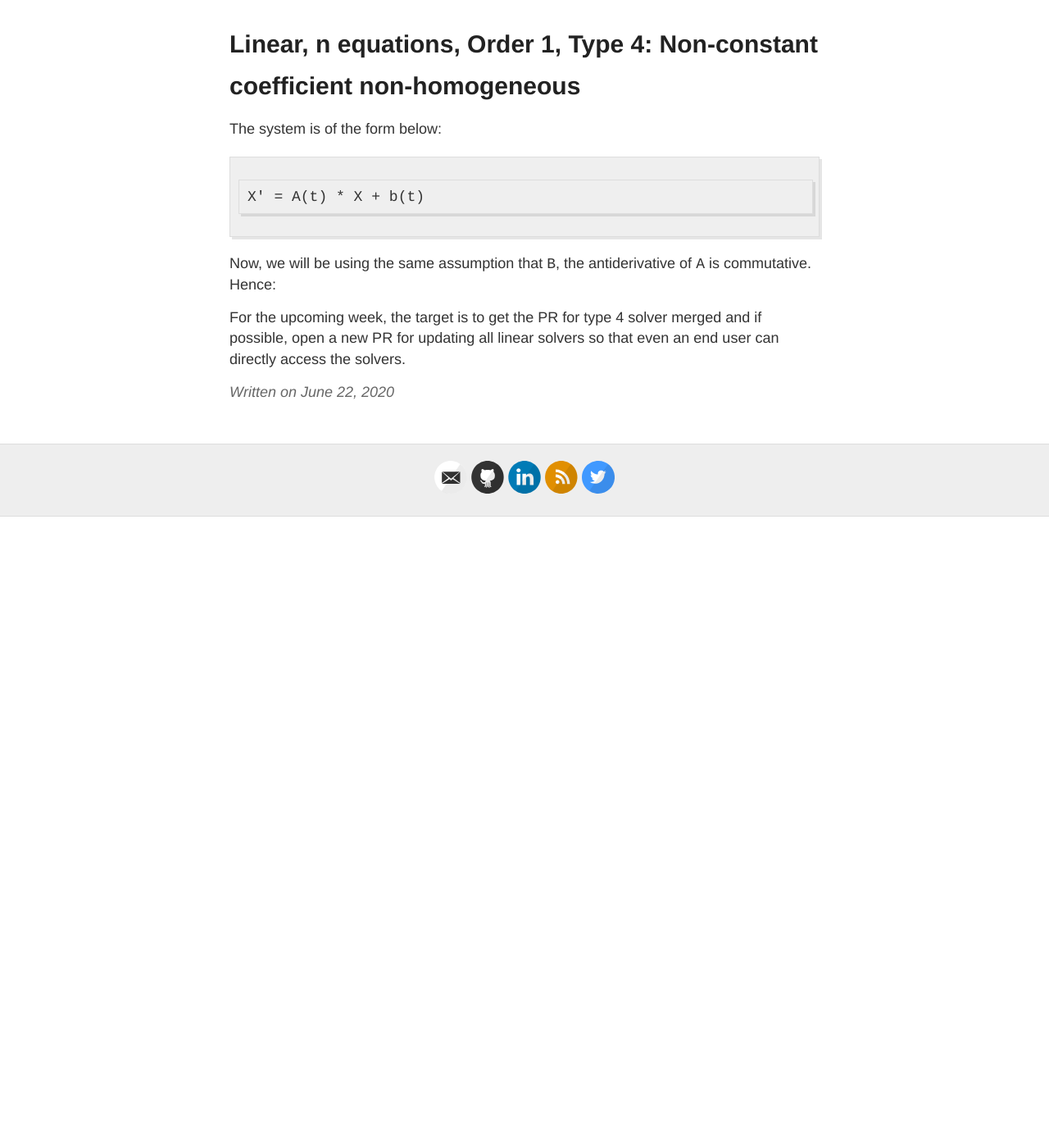
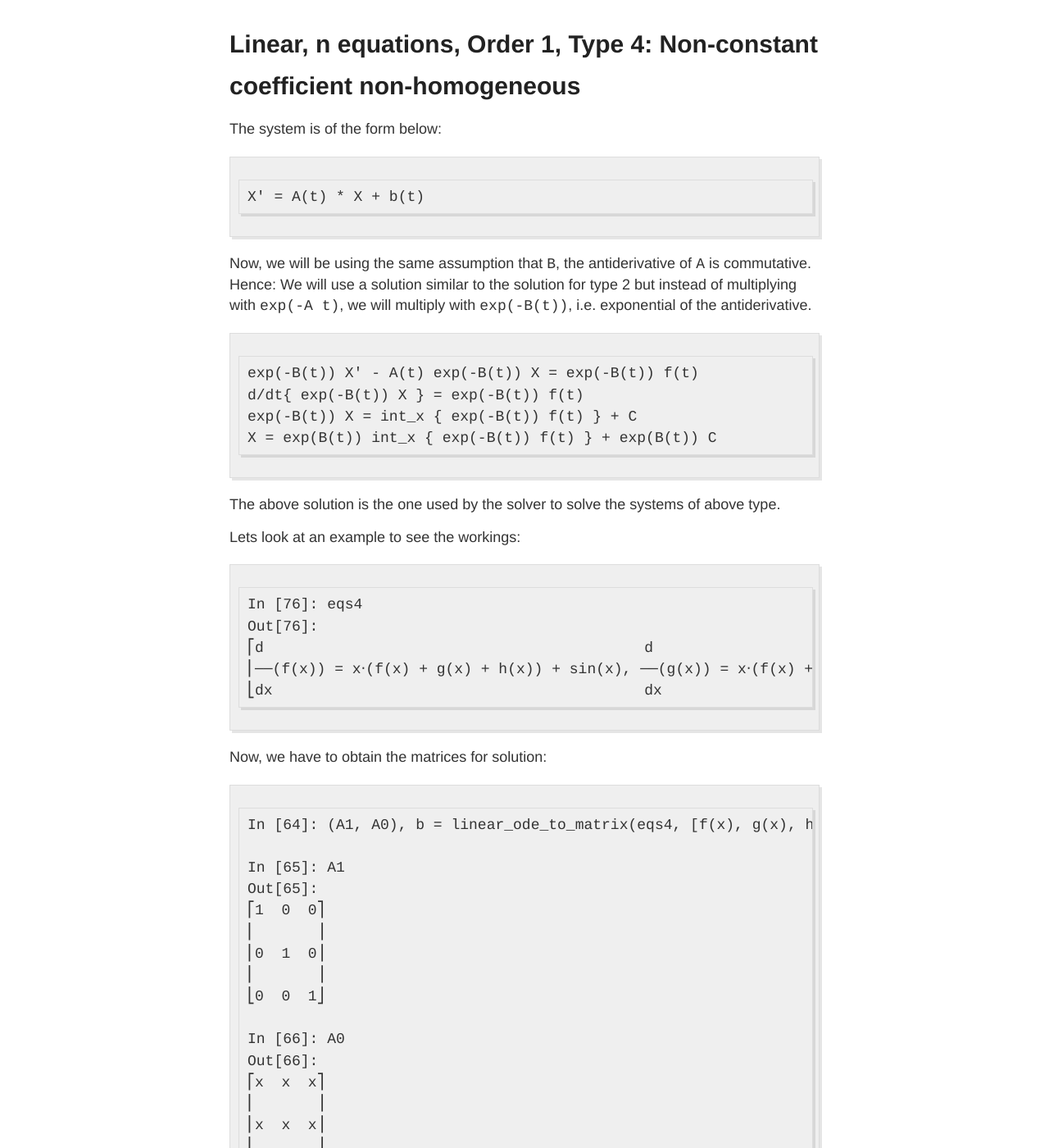
Before and after one commit to mijo2/mijo2.github.io, a Jekyll site: the page built from _posts/2020-6-22-Week3.md, in a window 1280 px wide and 1400 px high, scrolled down 567 px. Shown: the whole window at 82% size. Built offline with Jekyll 4.4.1, drawn with Linux system fonts in a browser that asks for light colours; before the commit the page ends 1197 px from its top, so only the background shows below that; some of the changed text lies outside the part shown.

Commit message:
Update 2020-6-22-Week3.md

````diff
--- a/_posts/2020-6-22-Week3.md
+++ b/_posts/2020-6-22-Week3.md
@@ -24,6 +24,73 @@ X' = A(t) * X + b(t)
 
 Now, we will be using the same assumption that `B`, the antiderivative of `A` is commutative.
 Hence:
+We will use a solution similar to the solution for type 2 but instead of multiplying with `exp(-A t)`, we will multiply with `exp(-B(t))`, i.e. exponential of the antiderivative.
+```
+exp(-B(t)) X' - A(t) exp(-B(t)) X = exp(-B(t)) f(t)
+d/dt{ exp(-B(t)) X } = exp(-B(t)) f(t)
+exp(-B(t)) X = int_x { exp(-B(t)) f(t) } + C
+X = exp(B(t)) int_x { exp(-B(t)) f(t) } + exp(B(t)) C
+```
+
+The above solution is the one used by the solver to solve the systems of above type.
+
+Lets look at an example to see the workings:
+```
+In [76]: eqs4
+Out[76]:
+⎡d                                           d                                           d                                         ⎤
+⎢──(f(x)) = x⋅(f(x) + g(x) + h(x)) + sin(x), ──(g(x)) = x⋅(f(x) + g(x) + h(x)) + sin(x), ──(h(x)) = x⋅(f(x) + g(x) + h(x)) + sin(x)⎥
+⎣dx                                          dx                                          dx                                        ⎦
+```
+
+Now, we have to obtain the matrices for solution:
+```
+In [64]: (A1, A0), b = linear_ode_to_matrix(eqs4, [f(x), g(x), h(x)], x, 1)
+
+In [65]: A1
+Out[65]:
+⎡1  0  0⎤
+⎢       ⎥
+⎢0  1  0⎥
+⎢       ⎥
+⎣0  0  1⎦
+
+In [66]: A0
+Out[66]:
+⎡x  x  x⎤
+⎢       ⎥
+⎢x  x  x⎥
+⎢       ⎥
+⎣x  x  x⎦
+
+In [67]: b
+Out[67]:
+⎡sin(x)⎤
+⎢      ⎥
+⎢sin(x)⎥
+⎢      ⎥
+⎣sin(x)⎦
+
+In [68]: B = integrate(A0, x)
+
+In [69]: expB = B.exp()
+```
+Now, we have the commutative antiderivative `B` and the non-homogeneous term `b`. All we have to do now is get the solution using the formual described above:
+```
+In [70]: sol_vector = expB * (integrate(expB.inv() * b, x) + C)
+
+In [75]: sol = [Eq(f, s) for f, s in zip([f(x), g(x), h(x)], sol_vector)]
+
+```
+The solution for this example is big and hence its not shown here. But, we can validate the solution:
+```
+In [77]: checksysodesol(eqs4, sol)
+Out[77]: (True, [0, 0, 0])
+```
+
+These solutions were written by my mentor Oscar Benjamin, kudos to him. I have just implemented his methods for the project.
+
+# Future tasks
 
 For the upcoming week, the target is to get the PR for type 4 solver merged and if possible, open a new PR for updating all
 linear solvers so that even an end user can directly access the solvers.
````
